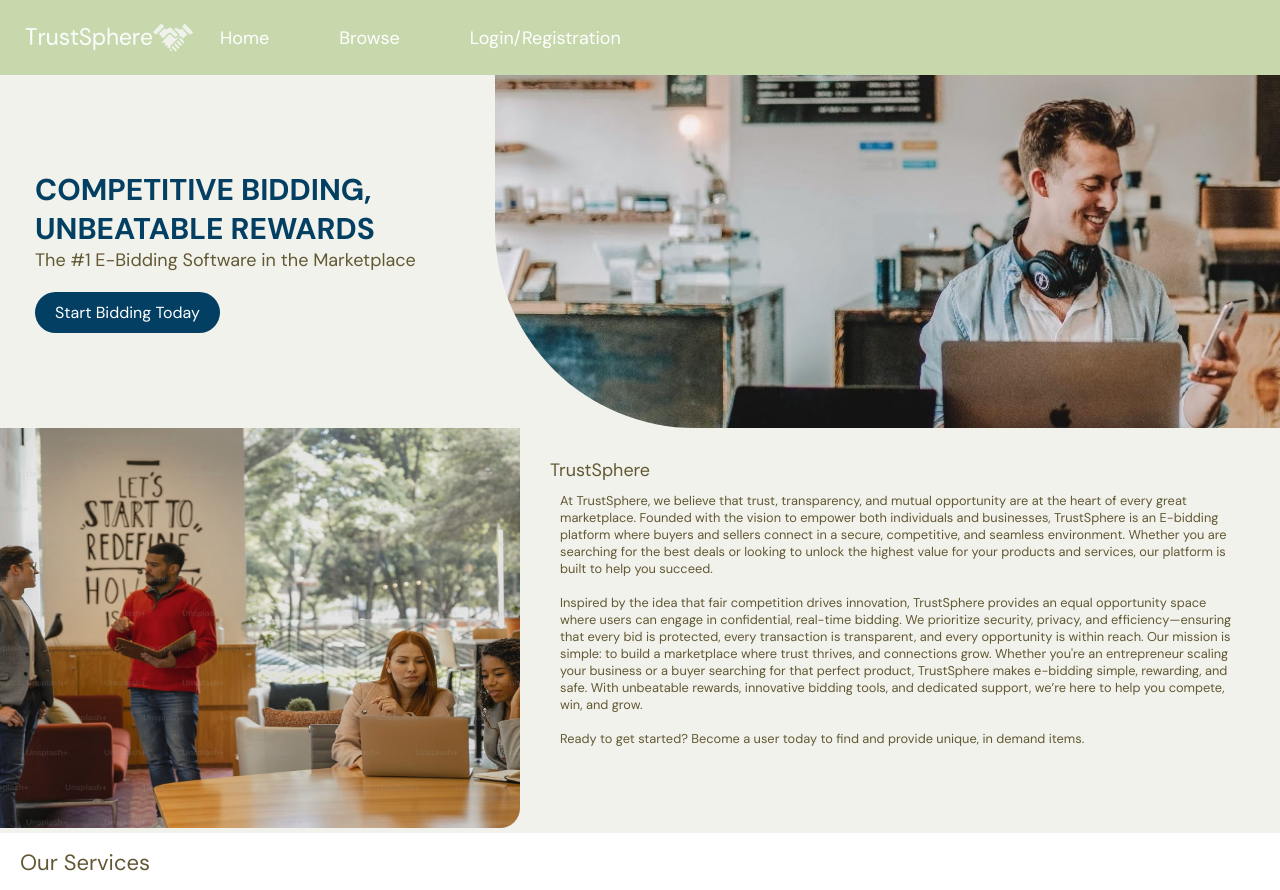
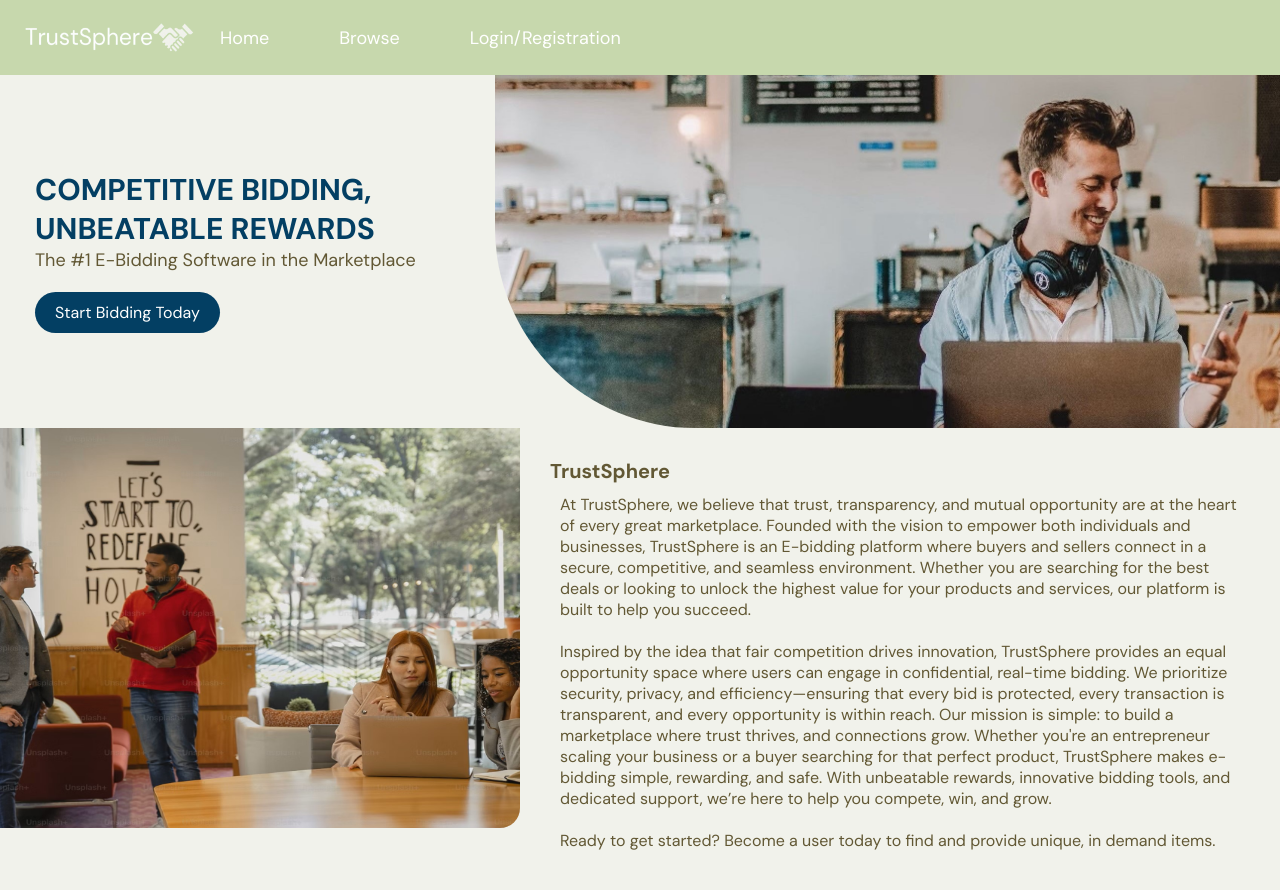
Before and after one commit to aprajita0/E-bidding_322Project, a React (Create React App) app: page / in a window 1280 px wide. Shown: the top 890 px of the page. Built offline with nearby package versions, Linux system fonts and the light colour scheme.

Commit message:
Update home.css

```diff
--- a/src/frontend/pages/styles/home.css
+++ b/src/frontend/pages/styles/home.css
@@ -107,7 +107,8 @@ img {
 }
 
 .about {
-    font-size: 1.4vw;
+    font-size: 20px;
+    font-weight: bolder;
     color: #625834;
     width: 100%;
     max-width: 800px;
@@ -117,7 +118,8 @@ img {
 }
 
 .about-info {
-    font-size: 1.0vw;
+    font-size: 16px;
+    font-weight: lighter;
     color: #625834;
     width: 100%;
     max-width: 2400px;
@@ -141,6 +143,7 @@ img {
 .services-label {
     font-size: 22px;
     font-family: 'DM Sans', sans-serif;
+    font-weight: bolder;
     color: #625834;
     padding-bottom:15px;
     padding-left: 5px;
@@ -181,6 +184,7 @@ img {
 .service-bidding {
     font-size: 18px;
     font-family: 'DM Sans', sans-serif;
+    font-weight: bold;
     color: #625834;
     max-width: 700px;
     padding: 25px;
@@ -206,6 +210,7 @@ img {
 
 .service-selling {
     font-size: 18px;
+    font-weight: bold;
     font-family: 'DM Sans', sans-serif;
     color: #625834;
     max-width: 700px;
@@ -230,6 +235,7 @@ img {
 
 .service-buying {
     font-size: 18px;
+    font-weight: bold;
     font-family: 'DM Sans', sans-serif;
     color: #625834;
     max-width: 700px;
```
